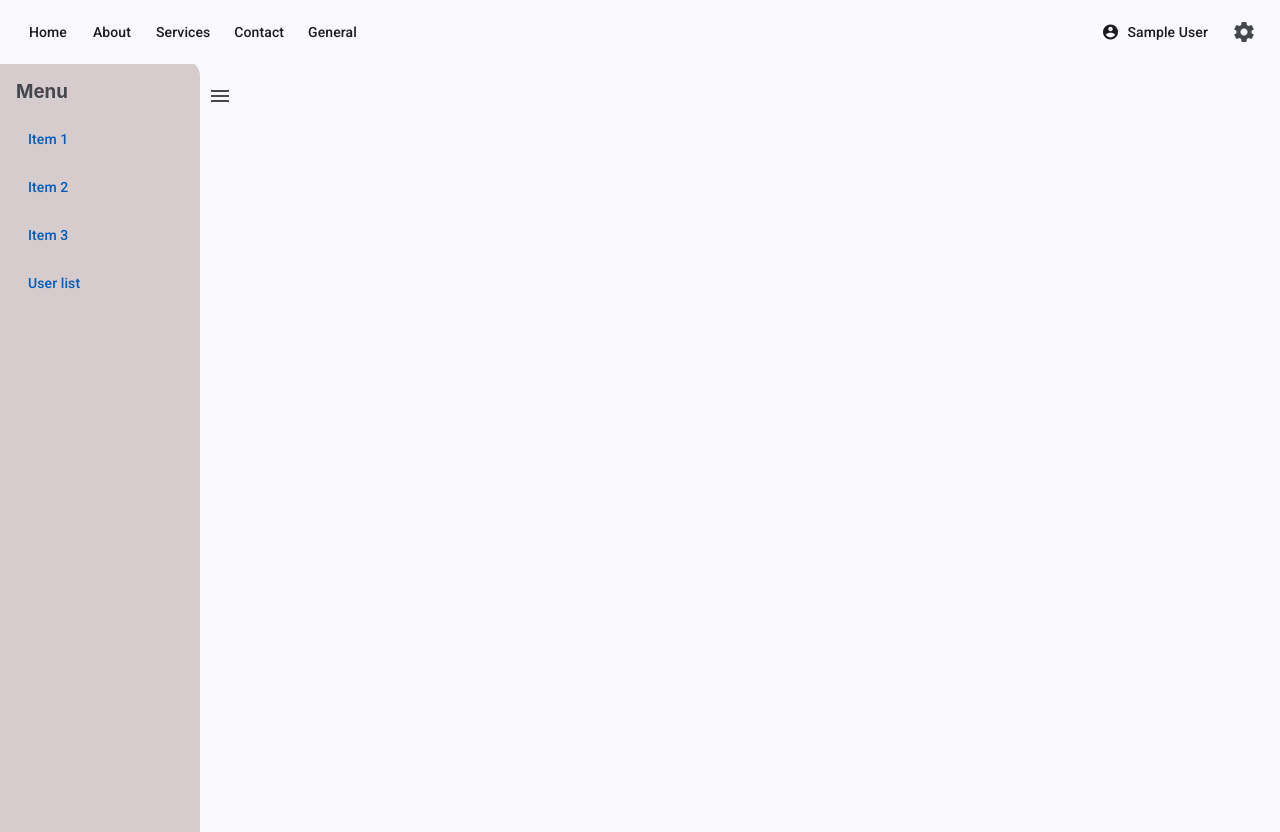
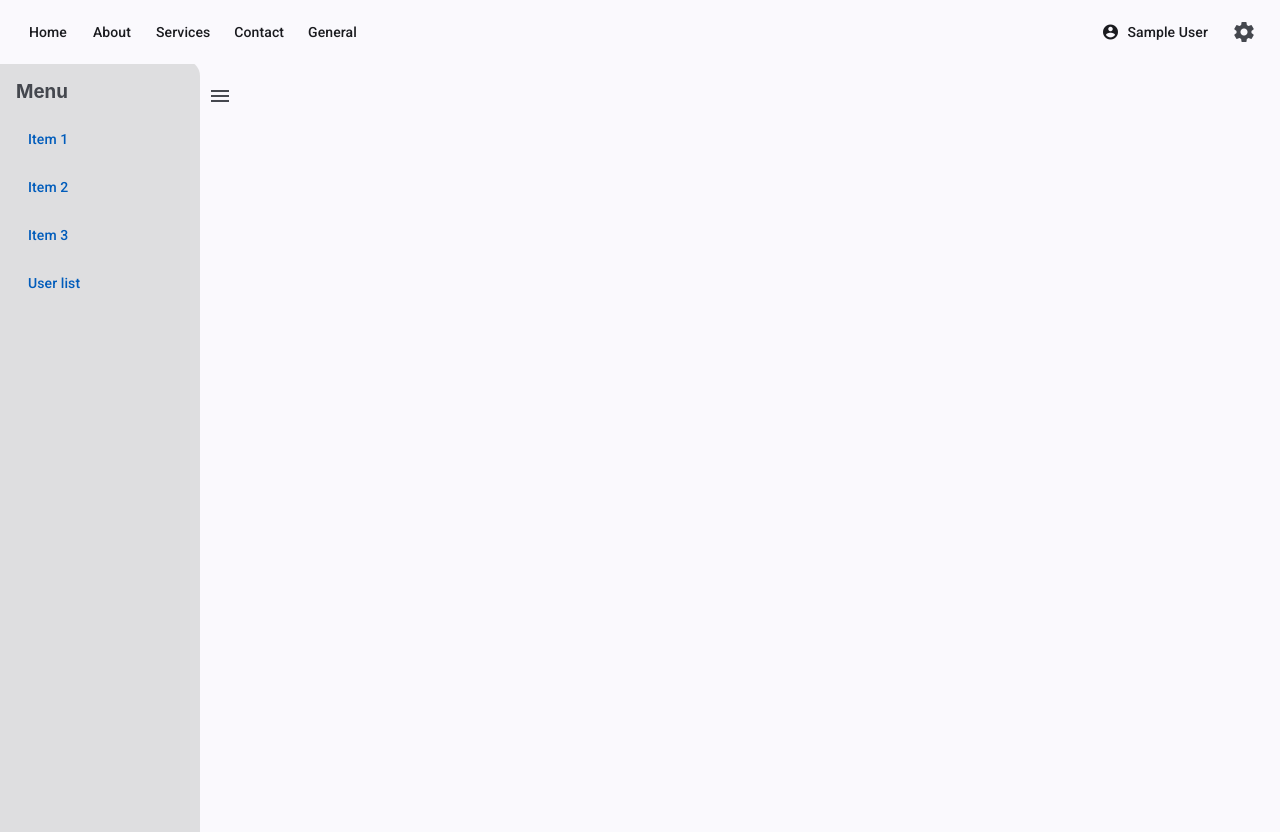
Before and after one commit to Albert-sudo-22/Athena-Owl-clone, an Angular app: page /page/general in a window 1280 px wide. Built offline with nearby package versions, Linux system fonts and the light colour scheme; sample sign-in values are in the browser's storage.

Commit message:
update drawer

```diff
--- a/src/app/general-menu/general-menu.component.html
+++ b/src/app/general-menu/general-menu.component.html
@@ -27,7 +27,7 @@
       </button>
     </p>
 
-    <app-breadcrumb></app-breadcrumb>
+    <!-- <app-breadcrumb></app-breadcrumb> -->
     <router-outlet></router-outlet>
   </mat-sidenav-content>
 </mat-sidenav-container>
--- a/src/app/general-menu/general-menu.component.scss
+++ b/src/app/general-menu/general-menu.component.scss
@@ -31,7 +31,7 @@ mat-sidenav-container {
   align-items: center;
   justify-content: center;
   width: 200px;
-  background: rgba(180, 157, 157, 0.5);
+  background: rgba(196, 196, 196, 0.5);
 }
 
 .example-header {
--- a/src/app/general-menu/general-menu.component.ts
+++ b/src/app/general-menu/general-menu.component.ts
@@ -13,7 +13,6 @@ import { BreadcrumbComponent } from "../breadcrumb/breadcrumb.component";
     MatIconModule,
     MatListModule,
     RouterOutlet,
-    BreadcrumbComponent,
   ],
   templateUrl: './general-menu.component.html',
   styleUrl: './general-menu.component.scss'
```
